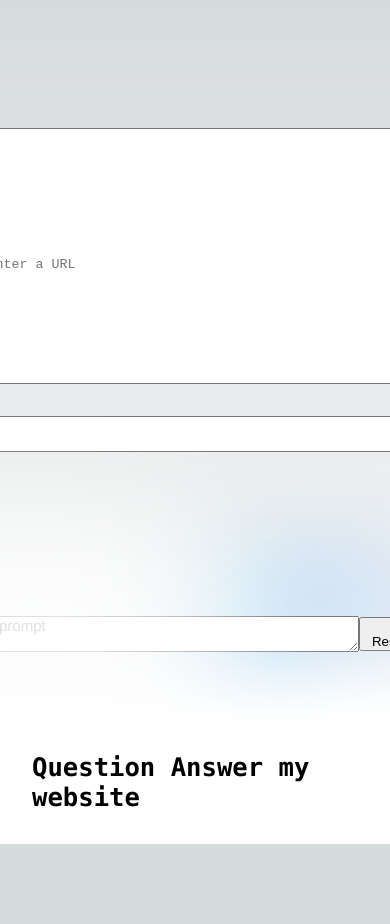
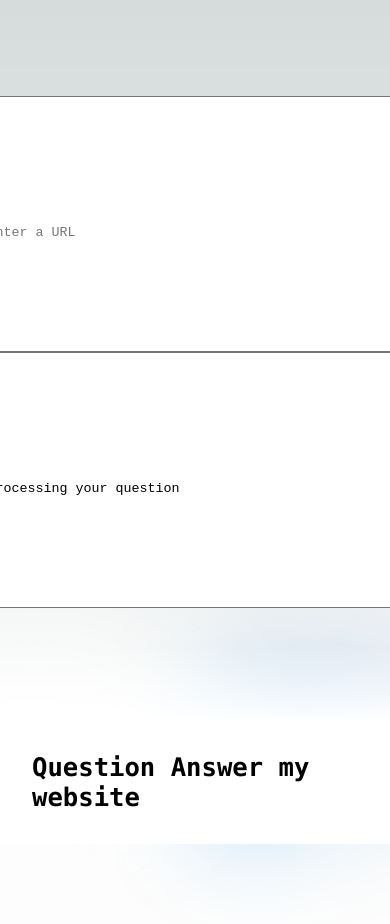
Before and after one commit to nihaarshah/MyFinalForm, a Next.js app: page / in a window 390 px wide. Shown: the top 924 px of the page. Before the commit the page ends 844 px from the top, so only its background shows below. Built offline with nearby package versions, Linux system fonts and the light colour scheme.

Commit message:
fixed UI text input boxes stuff

```diff
--- a/pages/index.js
+++ b/pages/index.js
@@ -29,10 +29,11 @@ const getResponseFromModal = async () => {
     },
   });
     const data = await response.json();
-    setIsLoading(false);
+
     console.log(data);
     setResponse(data);
   };
+
 
   return (
     <>
@@ -51,17 +52,19 @@ const getResponseFromModal = async () => {
             row="15"
             cols="50"
             placeholder="Enter a URL"
+            value = {URL}
             onChange={(e) => setURL(e.target.value)}
           />
         </div>
 
         <div>
           <textarea
-            className={styles.response}
+            className={styles.center}
             row="15"
             cols="50"
             placeholder="Your answer will appear here"
-            value= {(isLoading) ? 'Waiting' :  JSON.stringify(response) }
+            value= {isLoading ? response : 'Processing your question' }
+            readOnly={true}
           />
         </div>
 
@@ -70,15 +73,16 @@ const getResponseFromModal = async () => {
             className={styles.promptInput}
             placeholder="Enter a prompt"
             onChange={(e) => setPrompt(e.target.value)}
+            value = {prompt}
             row="5"
             cols="50"
           />
 
-
+        <div>
           <button className={styles.button} onClick={getResponseFromModal}>
             Get Response
           </button>
-
+        </div>
 
         </div>
       </main>
--- a/styles/Home.module.css
+++ b/styles/Home.module.css
@@ -80,12 +80,14 @@
   padding: 4rem 0;
 }
 
+
 .center::before {
   background: var(--secondary-glow);
   border-radius: 50%;
   width: 480px;
   height: 360px;
   margin-left: -400px;
+  z-index: -1;
 }
 
 .center::after {
@@ -102,6 +104,7 @@
   position: absolute;
   filter: blur(45px);
   transform: translateZ(0);
+  z-index: -1;
 }
 
 .logo,
@@ -207,11 +210,6 @@
     padding: 8rem 0 6rem;
   }
 
-  .center::before {
-    transform: none;
-    height: 300px;
-  }
-
   .description {
     font-size: 0.8rem;
   }
```
